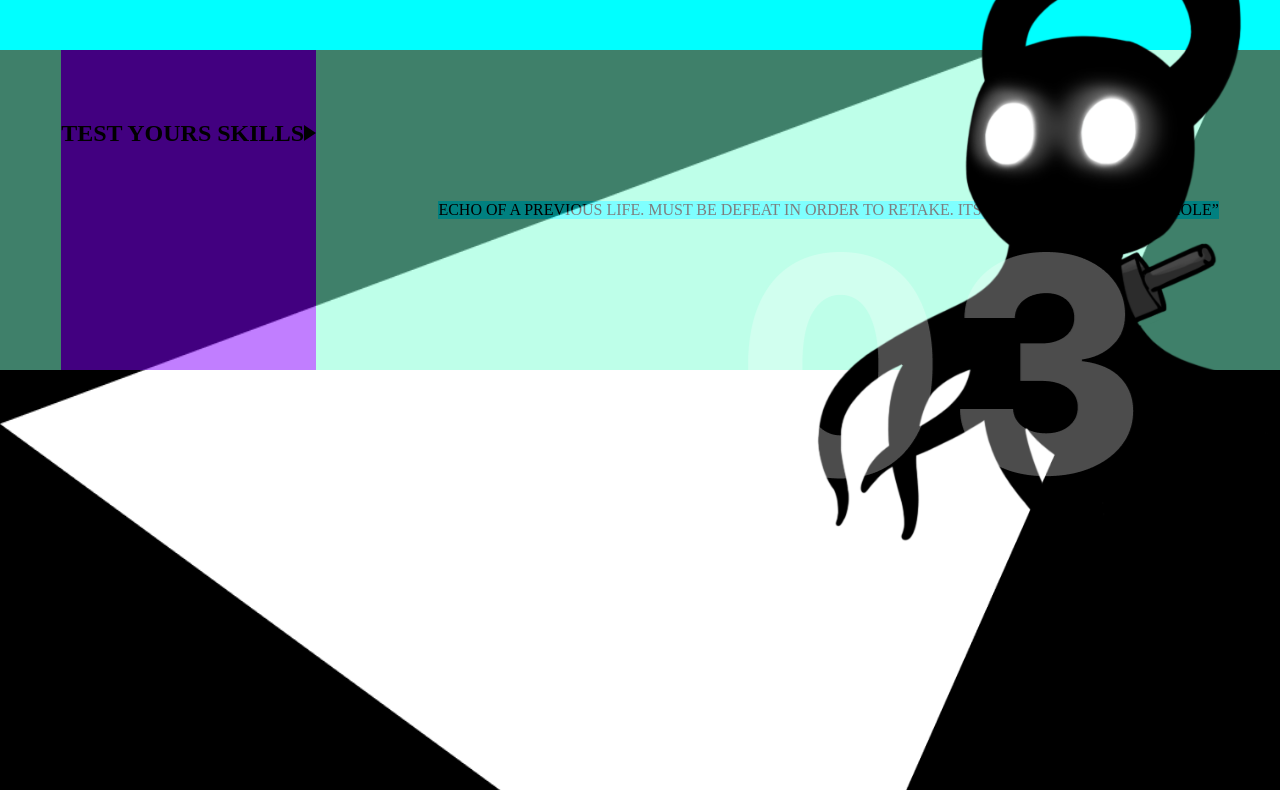
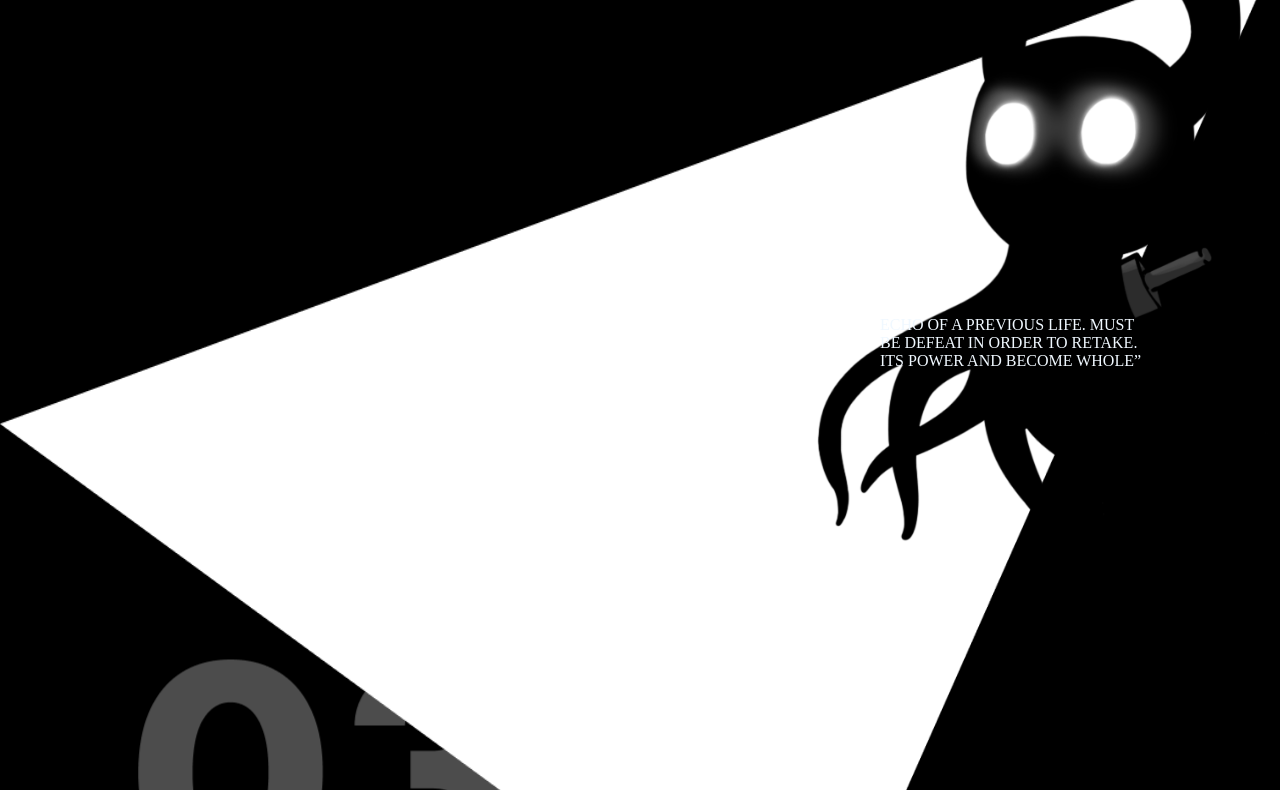
Before and after one commit to Gustavo-gtJA/hollow-knight, a plain HTML site: page index.html in a window 1280 px wide. Shown: the part 375-1165 px from the top of the page. Drawn offline with Linux system fonts and the light colour scheme.

Commit message:
modelo desktop finalizado

```diff
--- a/style.css
+++ b/style.css
@@ -40,11 +40,11 @@ body{
     background-color: rgb(0, 0, 0);
     flex-direction: column;
     display: flex;
+    width: 100vw;
 
 }
 .texto{
     color: aliceblue;
-    background-color: aqua;
     display: flex;
     text-align:start;
     width: 100vw;
@@ -72,13 +72,12 @@ body{
 }
 .tudo{
 
-   background-color: aquamarine;
-   opacity: 0.5;
     height: 40vh;
     width: 100vw;
     display: flex;
-    align-items:center;
-    justify-content: space-around;
+    align-items: end;
+    justify-content:space-between;
+
 
 
 }
@@ -92,21 +91,28 @@ body{
 .ajuste{
     display: flex;
     padding-top: 24px;
-    align-items: start;
-    background-color: rgb(132, 0, 255);
+    align-items: end;
     width: 25vw;
+    justify-content: end;
     height: 100%;
-    width:max-content;
     padding-top: 70px;
 
 
+
+}
+.ajuste h3{
+padding-bottom: 85px;
 }
 .span{
-    background-color: aqua;
+    height: auto;
+    width: 400px;
+    padding-right: 10%;
+    color:aliceblue
 }
-.span-h3{
-    background-color: #000000;
-}
+
+
+
+
 .triangulo{
     width: 0;
     height: 0;
@@ -150,8 +156,10 @@ main{
 }
 .numero{
     position: absolute;
-    transform: translate(78%, 100%);
-    top: 50%;
+    transform: translate(-80%, 350%);
+    top: 30%;
+    height: 441.1;
+    width: 303;
 
 
 }
@@ -161,6 +169,7 @@ main{
      transform: translate(0, 20%);
      top: 18%;
      left: 60%;
+     z-index: -998;
 }
 
 
```
